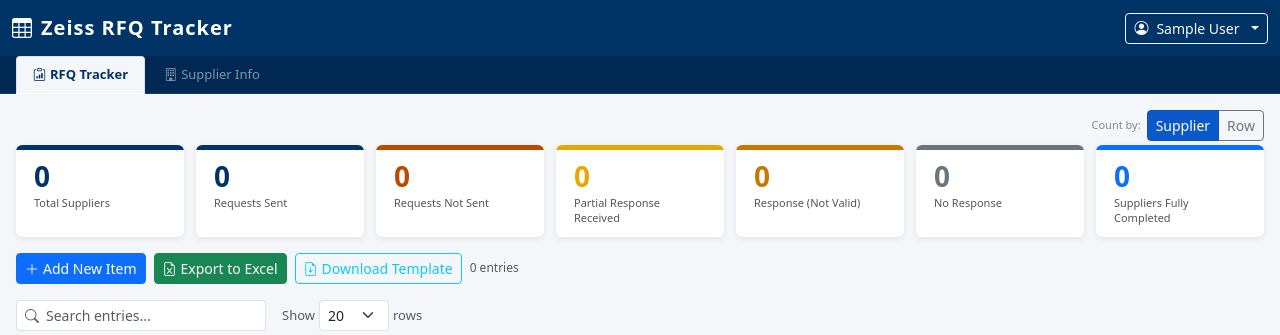
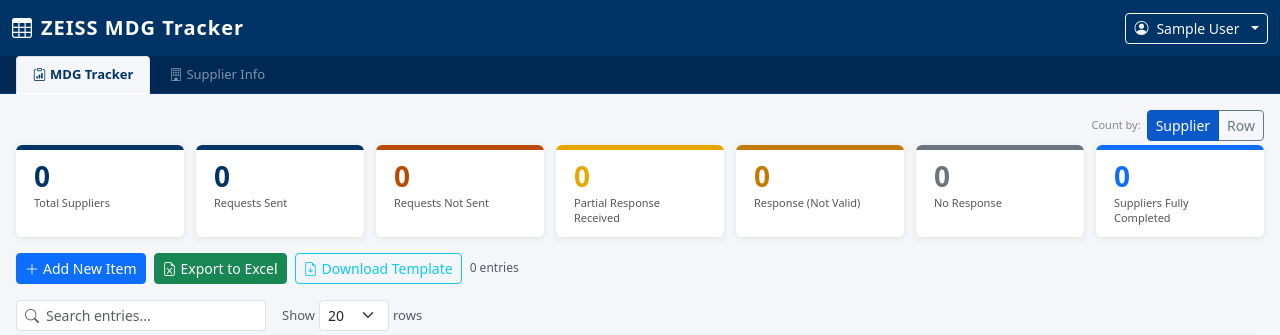
Before and after one commit to abishek-v-git/ZRFQ-tracker, a Django app: page / in a window 1280 px wide. Shown: the top 335 px of the page. Run offline with Django 4.2, Linux system fonts and the light colour scheme; the visitor is signed in with stand-in values (Sample User, id 1); data that the repository does not hold is empty; parts of the project's set-up code (start-up, migrations or seed data) failed here and were passed over; some libraries are stand-ins or nearby versions.

Commit message:
rfq to mdg rename

```diff
--- a/tracker/templates/tracker/base.html
+++ b/tracker/templates/tracker/base.html
@@ -3,7 +3,7 @@
 <head>
     <meta charset="UTF-8">
     <meta name="viewport" content="width=device-width, initial-scale=1.0">
-    <title>Zeiss RFQ Tracker</title>
+    <title>ZEISS MDG Tracker</title>
     <link href="https://cdn.jsdelivr.net/npm/bootstrap@5.3.3/dist/css/bootstrap.min.css" rel="stylesheet">
     <link href="https://cdn.jsdelivr.net/npm/bootstrap-icons@1.11.3/font/bootstrap-icons.min.css" rel="stylesheet">
     <style>
@@ -176,7 +176,7 @@
 <nav class="navbar navbar-dark" style="background:#003366;">
     <div class="container-fluid">
         <span class="navbar-brand">
-            <i class="bi bi-table me-2"></i>Zeiss RFQ Tracker
+            <i class="bi bi-table me-2"></i>ZEISS MDG Tracker
         </span>
         {% if user.is_authenticated %}
         <div class="dropdown">
@@ -212,7 +212,7 @@
                    href="{% url 'rfq_list' %}"
                    style="font-size:13px; padding:8px 16px; border-radius:4px 4px 0 0;
                           {% if request.resolver_match.url_name == 'rfq_list' %}background:#f4f6fa; color:#003366 !important;{% endif %}">
-                    <i class="bi bi-clipboard-data me-1"></i>RFQ Tracker
+                    <i class="bi bi-clipboard-data me-1"></i>MDG Tracker
                 </a>
             </li>
             <li class="nav-item">
```
